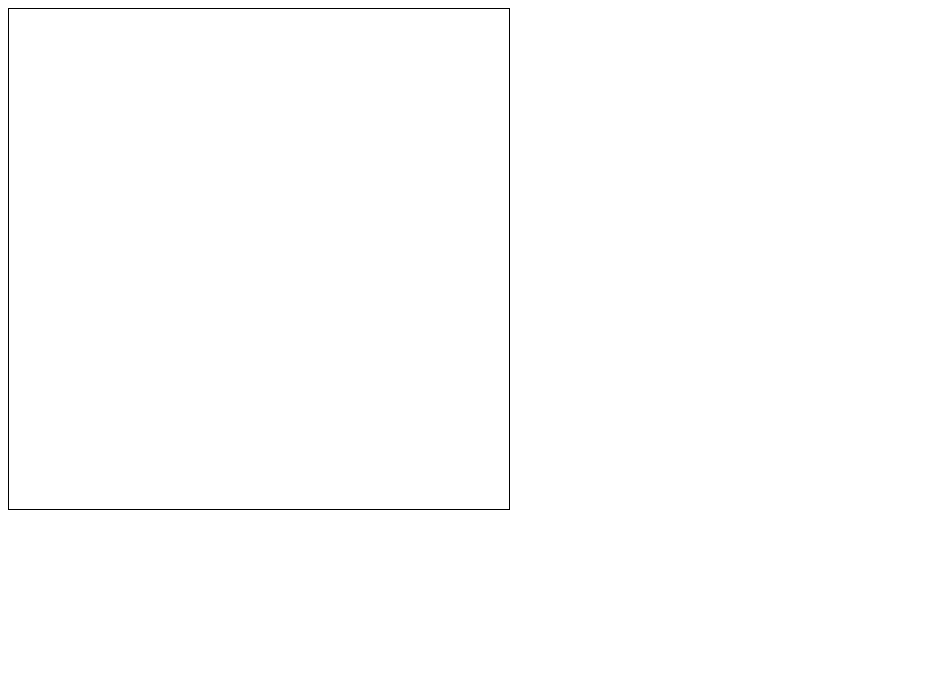
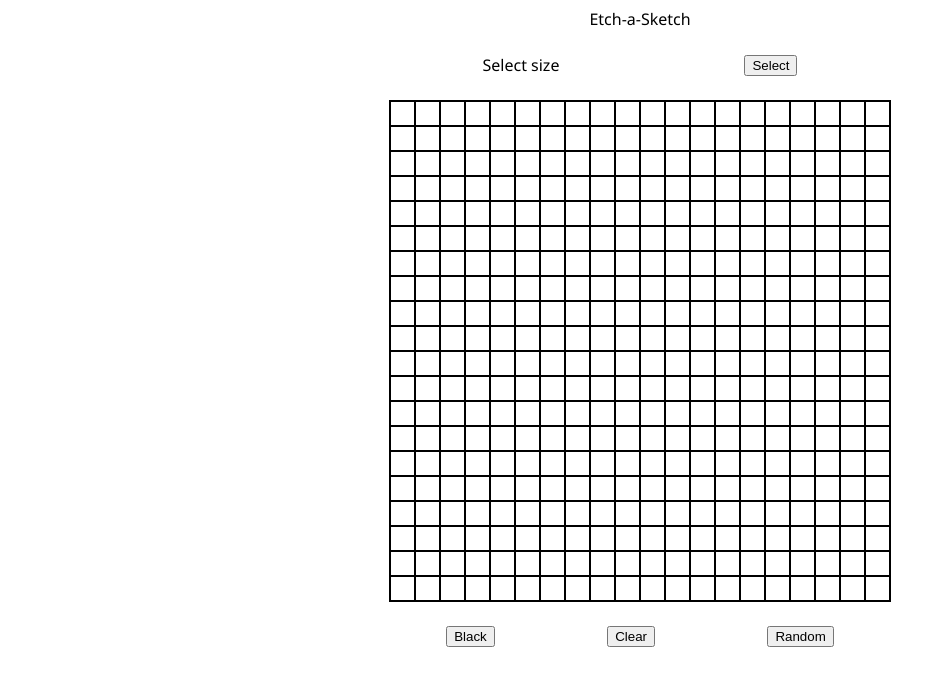
Before and after one commit to OmarAliOfficial/etch-a-sketch, a plain HTML site: page index.html in a window 1280 px wide. Shown: the whole page, without its empty margins (0-946 px from the left). Drawn offline with Linux system fonts and the light colour scheme.

Commit message:
completed basic layout of app

```diff
--- a/app.js
+++ b/app.js
@@ -1,8 +1,18 @@
-const container = document.querySelector('.grid');
+const grid = document.querySelector('.grid');
+
+
 function makeGrid(size){
-    container.style.gridTemplateColumns = `repeat(${size}, 1fr)`;
-    container.style.gridTemplateRows = `repeat(${size}, 1fr)`;
-    console.log("Hi!")
+    grid.style.gridTemplateColumns = `repeat(${size}, 1fr)`;
+    grid.style.gridTemplateRows = `repeat(${size}, 1fr)`;
+
+    for(let i = 0; i < size*size; i++){
+        const div = document.createElement('div');
+        div.className = "cell";
+        div.style.border = "1px solid black";
+        grid.appendChild(div);
+    }
 }
 
+
+
 makeGrid(20);
--- a/index.html
+++ b/index.html
@@ -9,6 +9,16 @@
     <script src="app.js" defer></script>
 </head>
 <body>
+    <div class="title">Etch-a-Sketch</div>
+    <div class="header">
+        <div class="size">Select size</div>
+        <button id="size">Select</button>
+    </div>
     <div class="grid"></div>
+    <div class="footer">
+        <button class="black">Black</button>
+        <button class="clear">Clear</button>
+        <button class="random">Random</button>
+    </div>
 </body>
 </html>
--- a/styles.css
+++ b/styles.css
@@ -1,3 +1,32 @@
+body{
+    display: flex;
+    justify-content: center;
+    align-items: center;
+    flex-direction: column;
+    font-family: 'Segoe UI', Tahoma, Geneva, Verdana, sans-serif;
+}
+
+.title{
+
+}
+
+.header {
+    display: flex;
+    justify-content: space-around;
+    align-items: center;
+    width: 500px;
+    padding: 24px;
+}
+
+.footer {
+    display: flex;
+    justify-content: space-around;
+    align-items: center;
+    width: 500px;
+    padding: 24px;
+}
+
+
 .grid{
     display: grid;
     border: 1px solid black;
```
